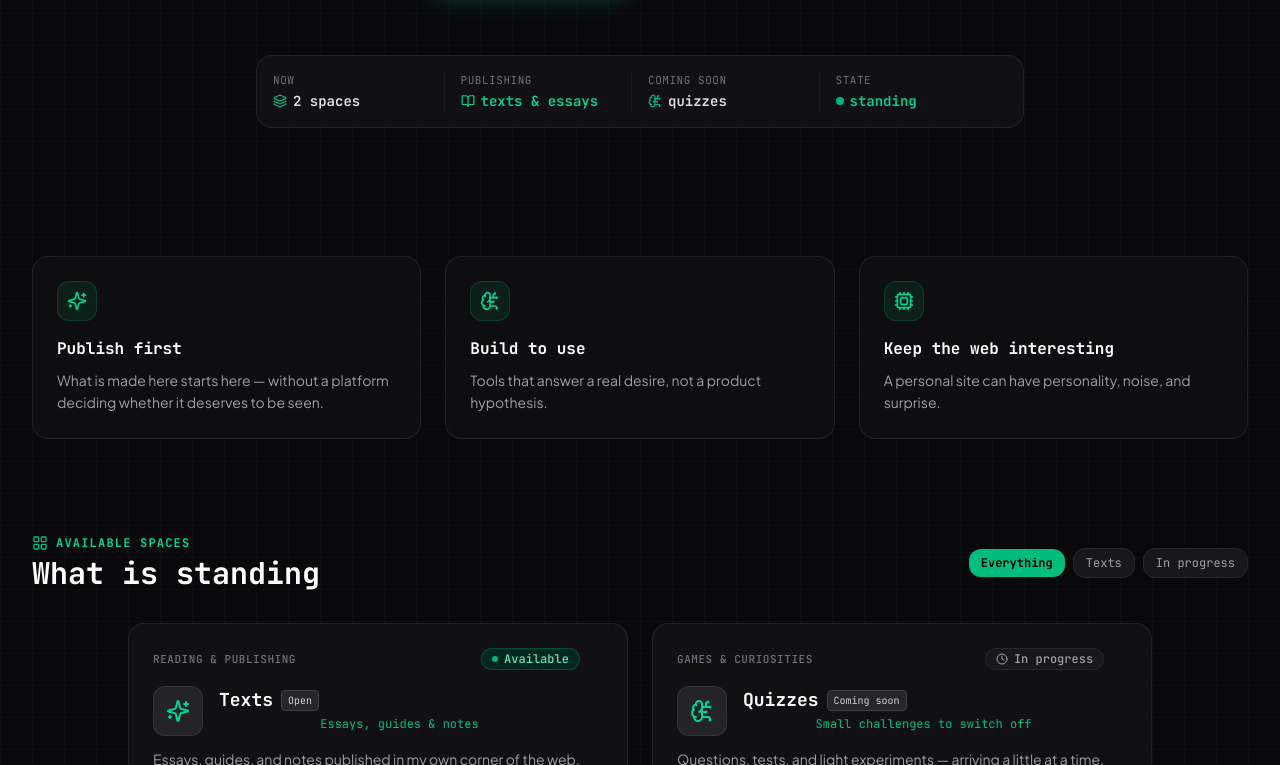
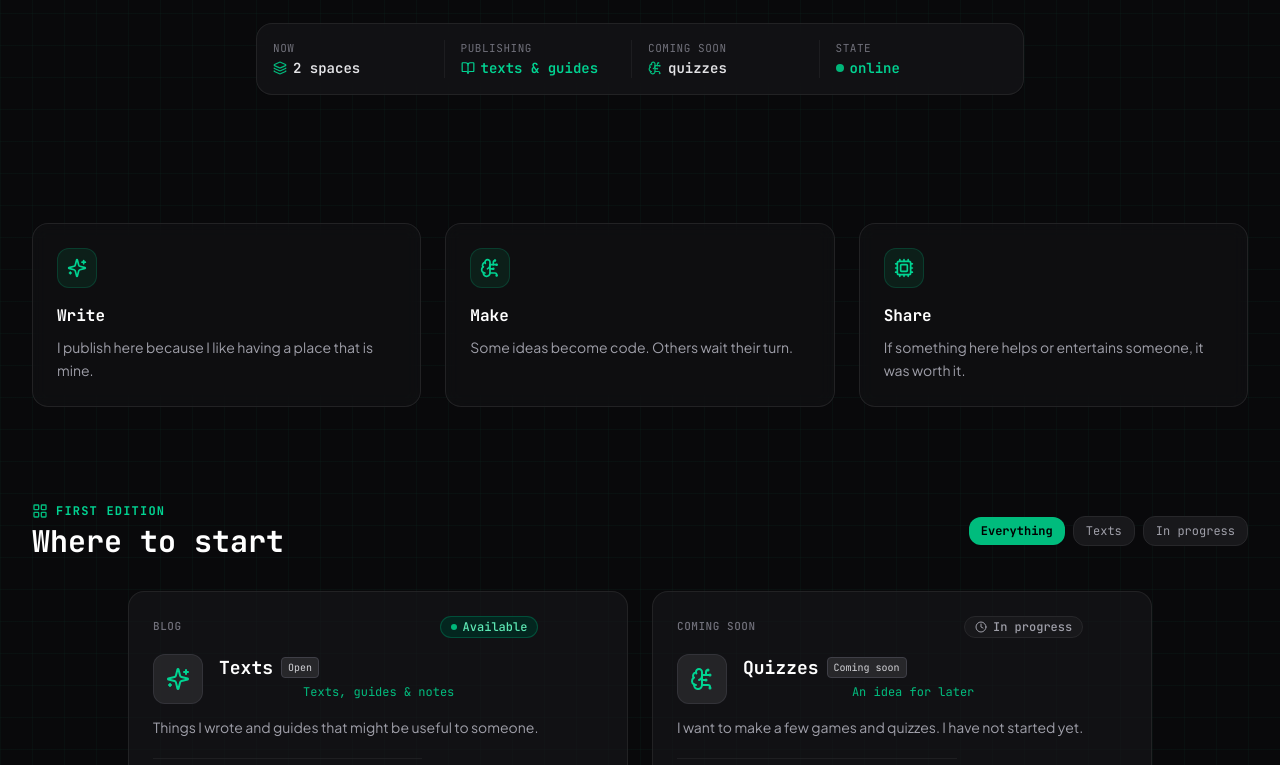
Before and after one commit to internetdozero/internetdozero, a React (Vite) app: page / in a window 1280 px wide. Shown: the part 435-1200 px from the top of the page. Built offline with nearby package versions, Linux system fonts and the light colour scheme.

Commit message:
copy: make public voice more personal

```diff
--- a/src/components/StatusRadar.jsx
+++ b/src/components/StatusRadar.jsx
@@ -44,7 +44,7 @@ export function StatusRadar({ lang = 'pt' }) {
           type: 'output',
           text: isEn
             ? 'Available spaces:\n  [1] Texts — Essays, guides, and notes\n  [2] Quizzes — Small challenges, coming soon'
-            : 'Espaços disponíveis:\n  [1] Textos — Ensaios, guias e anotações\n  [2] Quizzes — Desafios leves, em breve'
+            : 'O que tem por aqui:\n  [1] Textos — coisas que eu escrevi\n  [2] Quizzes — ainda não comecei'
         });
         break;
       case 'blog':
@@ -52,7 +52,7 @@ export function StatusRadar({ lang = 'pt' }) {
           type: 'output',
           text: isEn
             ? 'Texts: Essays, guides, and notes published in my own corner of the web.'
-            : 'Textos: Ensaios, guias e anotações publicados no meu próprio canto da web.'
+            : 'Textos: guias, ensaios e anotações que eu quis guardar aqui.'
         });
         break;
       case 'quizzes':
@@ -70,7 +70,7 @@ export function StatusRadar({ lang = 'pt' }) {
           type: 'output',
           text: isEn
             ? 'Internet do Zero: A personal site for publishing, building, and keeping the web interesting.'
-            : 'Internet do Zero: Um site pessoal para publicar, construir e deixar a web interessante.'
+            : 'Internet do Zero: um site pessoal para escrever e fazer coisas.'
         });
         break;
       case 'clear':
--- a/src/data/modules.js
+++ b/src/data/modules.js
@@ -3,12 +3,12 @@ export const modulesData = [
     id: 'blog',
     title_pt: 'Textos',
     title_en: 'Texts',
-    subtitle_pt: 'Ensaios, guias & anotações',
-    subtitle_en: 'Essays, guides & notes',
-    description_pt: 'Ensaios, guias e anotações publicados no meu próprio canto da web.',
-    description_en: 'Essays, guides, and notes published in my own corner of the web.',
-    category_pt: 'Leitura & publicação',
-    category_en: 'Reading & publishing',
+    subtitle_pt: 'Textos, guias e anotações',
+    subtitle_en: 'Texts, guides & notes',
+    description_pt: 'Textos que eu escrevi e guias que podem ser úteis para alguém.',
+    description_en: 'Things I wrote and guides that might be useful to someone.',
+    category_pt: 'Blog',
+    category_en: 'Blog',
     status: 'online',
     statusLabel_pt: 'Disponível',
     statusLabel_en: 'Available',
@@ -27,12 +27,12 @@ export const modulesData = [
     id: 'quizzes',
     title_pt: 'Quizzes',
     title_en: 'Quizzes',
-    subtitle_pt: 'Desafios leves para desligar',
-    subtitle_en: 'Small challenges to switch off',
-    description_pt: 'Perguntas, testes e experimentos leves — entrando no ar aos poucos.',
-    description_en: 'Questions, tests, and light experiments — arriving a little at a time.',
-    category_pt: 'Jogos & curiosidades',
-    category_en: 'Games & curiosities',
+    subtitle_pt: 'Uma ideia para depois',
+    subtitle_en: 'An idea for later',
+    description_pt: 'Quero fazer alguns jogos e testes. Ainda não comecei.',
+    description_en: 'I want to make a few games and quizzes. I have not started yet.',
+    category_pt: 'Em breve',
+    category_en: 'Coming soon',
     status: 'planned',
     statusLabel_pt: 'Em construção',
     statusLabel_en: 'In progress',
@@ -51,24 +51,24 @@ export const modulesData = [
 
 export const systemPillars = [
   {
-    title_pt: 'Publicar primeiro',
-    title_en: 'Publish first',
-    desc_pt: 'O que é feito aqui nasce aqui — sem depender de uma plataforma decidir se vale aparecer.',
-    desc_en: 'What is made here starts here — without a platform deciding whether it deserves to be seen.',
+    title_pt: 'Escrever',
+    title_en: 'Write',
+    desc_pt: 'Eu publico aqui porque gosto de ter um lugar que é meu.',
+    desc_en: 'I publish here because I like having a place that is mine.',
     icon: 'Sparkles'
   },
   {
-    title_pt: 'Construir para usar',
-    title_en: 'Build to use',
-    desc_pt: 'Ferramentas que resolvem uma vontade real, não uma hipótese de produto.',
-    desc_en: 'Tools that answer a real desire, not a product hypothesis.',
+    title_pt: 'Fazer',
+    title_en: 'Make',
+    desc_pt: 'Algumas ideias viram código. Outras ficam esperando a vez.',
+    desc_en: 'Some ideas become code. Others wait their turn.',
     icon: 'BrainCircuit'
   },
   {
-    title_pt: 'Deixar a web interessante',
-    title_en: 'Keep the web interesting',
-    desc_pt: 'Um site pessoal também pode ter personalidade, ruído e surpresa.',
-    desc_en: 'A personal site can have personality, noise, and surprise.',
+    title_pt: 'Compartilhar',
+    title_en: 'Share',
+    desc_pt: 'Se alguma coisa aqui ajudar ou divertir alguém, já valeu.',
+    desc_en: 'If something here helps or entertains someone, it was worth it.',
     icon: 'Cpu'
   }
 ];
--- a/src/i18n/translations.js
+++ b/src/i18n/translations.js
@@ -15,30 +15,30 @@ export const translations = {
     },
     hero: {
       badgeCentral: 'site pessoal',
-      subtitle: 'Um lugar próprio para publicar ideias, construir coisas e guardar o que merece continuar online.',
-      btnModules: 'Ver o que existe',
+      subtitle: 'Um site meu para publicar coisas, testar ideias e aprender fazendo.',
+      btnModules: 'Por onde começar',
       btnConsole: 'Abrir o console',
       statFocus: 'Agora',
       statModulesCount: '2 espaços',
       statContent: 'Publicação',
-      statContentVal: 'textos & ensaios',
+      statContentVal: 'textos e guias',
       statHobbies: 'Em breve',
       statHobbiesVal: 'quizzes',
       statStatus: 'Estado',
-      statStatusVal: 'de pé'
+      statStatusVal: 'online'
     },
     hub: {
-      modulesTitle: 'O que está de pé',
-      modulesDesc: 'Poucos espaços, feitos com calma. Entre, leia e veja o que está sendo construído.',
-      systemPillarsTitle: 'Como este lugar funciona',
-      systemPillarsDesc: 'Três ideias simples para manter a web pessoal, útil e com personalidade.',
-      modulesEyebrow: 'Espaços disponíveis',
+      modulesTitle: 'Por onde começar',
+      modulesDesc: 'Ainda tem pouca coisa por aqui. Comece pelos textos e volte depois para ver o que apareceu.',
+      systemPillarsTitle: 'O que eu faço por aqui',
+      systemPillarsDesc: 'Escrevo, construo algumas coisas e publico quando acho que vale a pena.',
+      modulesEyebrow: 'Temporada de estreia',
       allModules: 'Tudo',
       contentModules: 'Textos',
       interactiveModules: 'Em construção'
     },
     footer: {
-      tagline: 'Um canto próprio na web para publicar, testar e se divertir.',
+      tagline: 'Um site meu, feito do meu jeito.',
       rights: 'Feito e hospedado por quem escreve aqui.',
       hubNav: 'Navegação',
       backToTop: 'Voltar ao Topo',
@@ -61,7 +61,7 @@ export const translations = {
     },
     blog: {
       title: 'Textos & anotações',
-      subtitle: 'Guias, ensaios e pensamentos publicados sem pedir licença ao algoritmo.',
+      subtitle: 'Guias, ensaios e anotações que eu quis guardar por aqui.',
       all: 'Tudo',
       articles: 'Guias',
       stories: 'Crônicas',
@@ -116,30 +116,30 @@ export const translations = {
     },
     hero: {
       badgeCentral: 'personal site',
-      subtitle: 'A place of my own to publish ideas, build things, and keep what deserves to stay online.',
-      btnModules: 'See what exists',
+      subtitle: 'A site of my own to publish things, test ideas, and learn by doing.',
+      btnModules: 'Where to start',
       btnConsole: 'Open the console',
       statFocus: 'Now',
       statModulesCount: '2 spaces',
       statContent: 'Publishing',
-      statContentVal: 'texts & essays',
+      statContentVal: 'texts & guides',
       statHobbies: 'Coming soon',
       statHobbiesVal: 'quizzes',
       statStatus: 'State',
-      statStatusVal: 'standing'
+      statStatusVal: 'online'
     },
     hub: {
-      modulesTitle: 'What is standing',
-      modulesDesc: 'A few spaces, made with care. Come in, read, and see what is taking shape.',
-      systemPillarsTitle: 'How this place works',
-      systemPillarsDesc: 'Three simple ideas for keeping the web personal, useful, and full of character.',
-      modulesEyebrow: 'Available spaces',
+      modulesTitle: 'Where to start',
+      modulesDesc: 'There is not much here yet. Start with the texts and come back later to see what showed up.',
+      systemPillarsTitle: 'What I do here',
+      systemPillarsDesc: 'I write, build a few things, and publish them when they feel worth sharing.',
+      modulesEyebrow: 'First edition',
       allModules: 'Everything',
       contentModules: 'Texts',
       interactiveModules: 'In progress'
     },
     footer: {
-      tagline: 'A corner of the web for publishing, tinkering, and having fun.',
+      tagline: 'A site of my own, made my way.',
       rights: 'Made and hosted by the person writing here.',
       hubNav: 'Navigation',
       backToTop: 'Back to Top',
@@ -162,7 +162,7 @@ export const translations = {
     },
     blog: {
       title: 'Texts & notes',
-      subtitle: 'Guides, essays, and thoughts published without asking the algorithm for permission.',
+      subtitle: 'Guides, essays, and notes I wanted to keep here.',
       all: 'All',
       articles: 'Guides',
       stories: 'Stories',
--- a/src/modules/blog/components/SidebarTopics.jsx
+++ b/src/modules/blog/components/SidebarTopics.jsx
@@ -45,7 +45,7 @@ export function SidebarTopics({ tags = [], activeTag, onSelectTag, isEn }) {
           <span>{isEn ? 'about this space' : 'sobre este espaço'}</span>
         </div>
         <p className="text-zinc-400 leading-relaxed mb-3">
-          {isEn ? 'Independent & sovereign space. No algorithms, no clickbait, and no corporate agenda.' : 'Reduto monocrático e autoral. Sem algoritmo, sem clickbait e sem pauta obrigatória.'}
+          {isEn ? 'A small personal blog. No schedule, no clickbait — just things I wanted to write down.' : 'Um blog pessoal pequeno. Sem calendário, sem clickbait — só coisas que eu quis escrever.'}
         </p>
         <div className="pt-2 border-t border-zinc-800 text-[11px] text-zinc-500 flex items-center justify-between">
           <span>{isEn ? 'Mode: Sovereign' : 'Modo: Independente'}</span>
```
